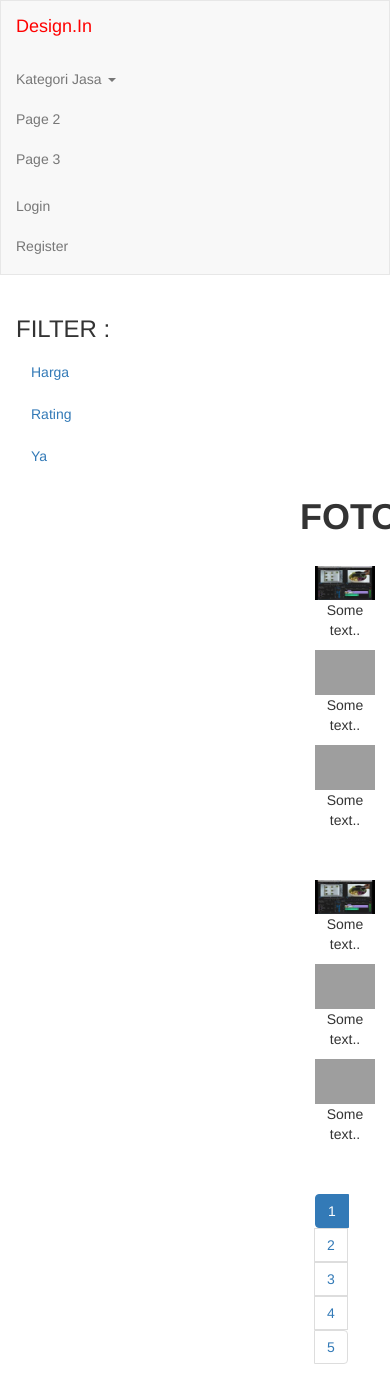
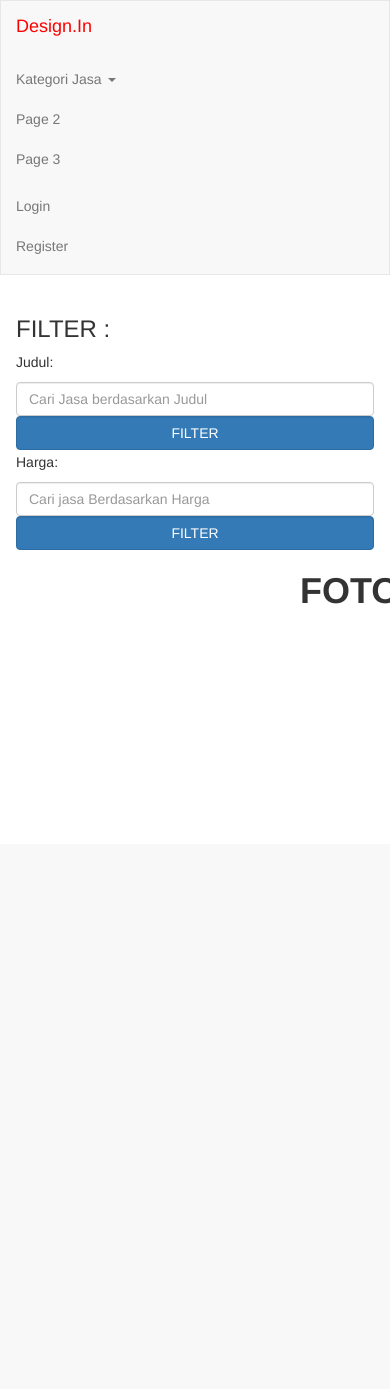
Before and after one commit to Josh3011/project_designin, a Laravel app: page /listjasa2 in a window 390 px wide; the page is wider, and only the part inside the window is pictured. After the commit the page ends 604 px from the top of that part, so only its background shows below. Run offline with Laravel 8, Linux system fonts and the light colour scheme; data that the repository does not hold is empty; grey boxes are pictures that could not be loaded.

Commit message:
updatedb

```diff
--- a/app/Http/Controllers/DetailjasaController.php
+++ b/app/Http/Controllers/DetailjasaController.php
@@ -3,8 +3,35 @@
 namespace App\Http\Controllers;
 
 use Illuminate\Http\Request;
+use Illuminate\Support\Facades\DB;
+
 
 class DetailjasaController extends Controller
 {
-    return view('daftarjasa.listjasa1', ['daftarjasa' => $daftarjasa]);
+    public function index()
+    {
+    	// mengambil data dari table pegawai
+    	//$DetailJasa = DB::table('DetailJasa')->get();
+        $DetailJasa = DB::table('DetailJasa')->paginate(3) ;
+
+
+    	// mengirim data pegawai ke view index
+    	return view('daftarjasa.listjasa2',['DetailJasa' => $DetailJasa]);
+
+    }
+    public function cari(Request $request)
+	{
+		// menangkap data pencarian
+		$cari = $request->cari;
+
+    	// mengambil data dari table pegawai sesuai pencarian data
+		$DetailJasa = DB::table('DetailJasa')
+		->where('Judul','like',"%".$cari."%")
+        ->orWhere('harga','like',"%".$cari."%")
+		->paginate();
+
+    		// mengirim data pegawai ke view index
+		return view('daftarjasa.listjasa2',['DetailJasa' => $DetailJasa]);
+
+	}
 }
--- a/resources/views/daftarjasa/listjasa2.blade.php
+++ b/resources/views/daftarjasa/listjasa2.blade.php
@@ -1,21 +1,26 @@
 @extends('layouts.templateweb')
 
 @section('content')
+
     <body class="w3-light-grey w3-content" style="max-width:1600px">
 
         <!-- Sidebar/menu -->
         <div class="navbar col-sm-2">
             <h3> FILTER : </h3>
             <ul class="nav nav-pills nav-stacked">
-          <li><a href="#">Harga</a></li>
-          <li><a href="#">Rating</a></li>
-          <li><a href="#">Ya</a></li>
+                <li><p>Judul:</p>
+                    <form action="/listjasa2/cari" method="GET">
+                    <input class="form-control" type="text" name="cari" placeholder="Cari Jasa berdasarkan Judul" value="{{ old('cari') }}">
+                    <input class="form-control btn-primary" type="submit" value="FILTER">
+                </form></li>
+                <li><p>Harga:</p>
+                    <form action="/listjasa2/cari" method="GET">
+                    <input class="form-control" type="text" name="cari" placeholder="Cari jasa Berdasarkan Harga" value="{{ old('cari') }}">
+                    <input class="form-control btn-primary" type="submit" value="FILTER">
+                </form></li>
             </ul>
         </div>
 
-    <!-- Overlay effect when opening sidebar on small screens -->
-    <div class="w3-overlay w3-hide-large w3-animate-opacity" onclick="w3_close()" style="cursor:pointer"
-        title="close side menu" id="myOverlay"></div>
 
         <!-- !PAGE CONTENT! -->
         <div class="w3-main" style="margin-left:300px">
@@ -29,54 +34,31 @@
                 </div>
             </header>
 
-        <!-- First Photo Grid-->
-        <div class="container-fluid bg-5 text-center">
-            <br>
-            <div class="row">
+
+            <!-- Second Photo Grid-->
+            @foreach ($DetailJasa as $d)
+
                         <div class="col-sm-4">
-                <img src="fotolistjasa/food.jpeg" class="img-responsive" style="width:500px" alt="Image">
-                <p>Some text..</p>
-              </div>
-              <div class="col-sm-4">
-                <img src="#" class="img-responsive" style="width:100%" alt="Image">
-                <p>Some text..</p>
-              </div>
-              <div class="col-sm-4">
-                <img src="#" class="img-responsive" style="width:100%" alt="Image">
-                <p>Some text..</p>
+                            <div class="thumbnail">
+                                <img src="/assets/design-in/{{ $d->Foto }}" class="img-responsive" style="width:500px"
+                                    alt="Image">
+                                <div class="caption">
+                                    <a href="/detail_jasa/{{ $d->ID }}">
+                                        <h4>{{ $d->Judul }}</h4>
+                                    </a>
+                                    <h6>{{ $d->harga }}</h6>
+                                    <p>{{ $d->DeskripsiJasa }}</p>
                                 </div>
                             </div>
-          </div><br>
+                        </div>
 
-        <!-- Second Photo Grid-->
-        <div class="container-fluid bg-5 text-center">
-            <br>
-            <div class="row">
-                <div class="col-sm-4">
-                    <img src="fotolistjasa/food.jpeg" class="img-responsive" style="width:500px" alt="Image">
-                    <p>Some text..</p>
-                  </div>
-                  <div class="col-sm-4">
-                    <img src="#" class="img-responsive" style="width:100%" alt="Image">
-                    <p>Some text..</p>
-                  </div>
-                  <div class="col-sm-4">
-                    <img src="#" class="img-responsive" style="width:100%" alt="Image">
-                    <p>Some text..</p>
-                  </div>
-            </div>
-          </div><br>
+            @endforeach
+
 
             <!-- Pagination -->
-        <div class="container">
-            <ul class="pagination center">
-              <li class="active"><a href="#">1</a></li>
-              <li><a href="#">2</a></li>
-              <li><a href="#">3</a></li>
-              <li><a href="#">4</a></li>
-              <li><a href="#">5</a></li>
-            </ul>
+            {{ $DetailJasa->links()  }}
         </div>
 
-    </div>
+
+
     @endsection
--- a/resources/views/layouts/templateweb.blade.php
+++ b/resources/views/layouts/templateweb.blade.php
@@ -21,6 +21,13 @@
     <style>
         .warnahuruf {
             color: red ;
+        }
+        .row {
+            display: flex;
+        }
+        .column {
+            flex: 33.33%;
+            padding: 5px;
         }
     </style>
 
--- a/routes/web.php
+++ b/routes/web.php
@@ -19,16 +19,12 @@
 
 Route::get('/home', 'HomeController@index')->name('home');
 
-//Route Detail Jasa
-Route::get('listjasa1', function () {
-    return view('daftarjasa.listjasa1');
-});
-Route::get('listjasa2', function () {
-    return view('daftarjasa.listjasa2');
-});
-Route::get('listjasa3', function () {
-    return view('daftarjasa.listjasa3');
-});
+//Route Detail Jasa by Josha
+Route::get('/listjasa2','DetailjasaController@index');
+Route::get('/listjasa2/cari','DetailjasaController@cari');
+Route::get('/detail_jasa/{id}','DetailjasaController@view');
+
+//order
 Route::get('order', function () {
     return view('order');
 });
```
Also changed, not shown: resources/views/daftarjasa/listjasa3.blade.php (+18 -39 lines). Lines whose indentation alone changed are shown as unchanged.
